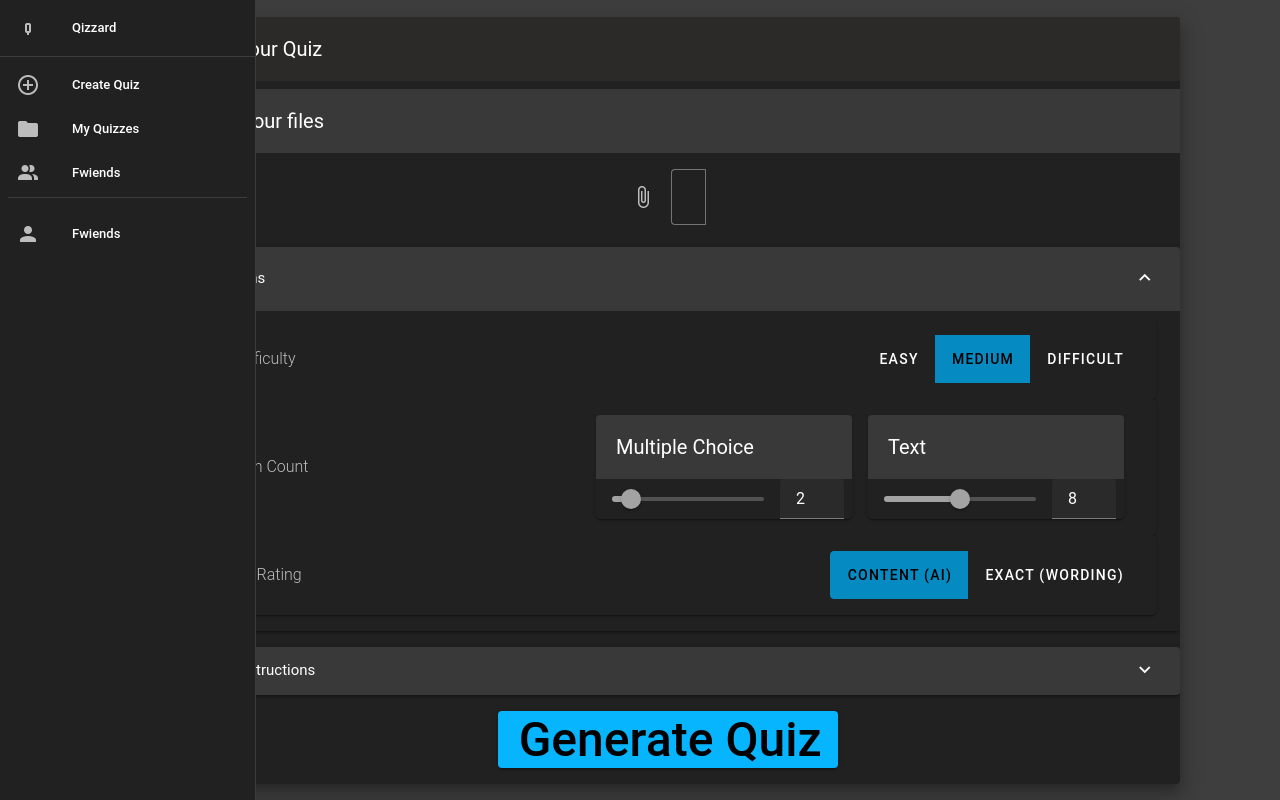
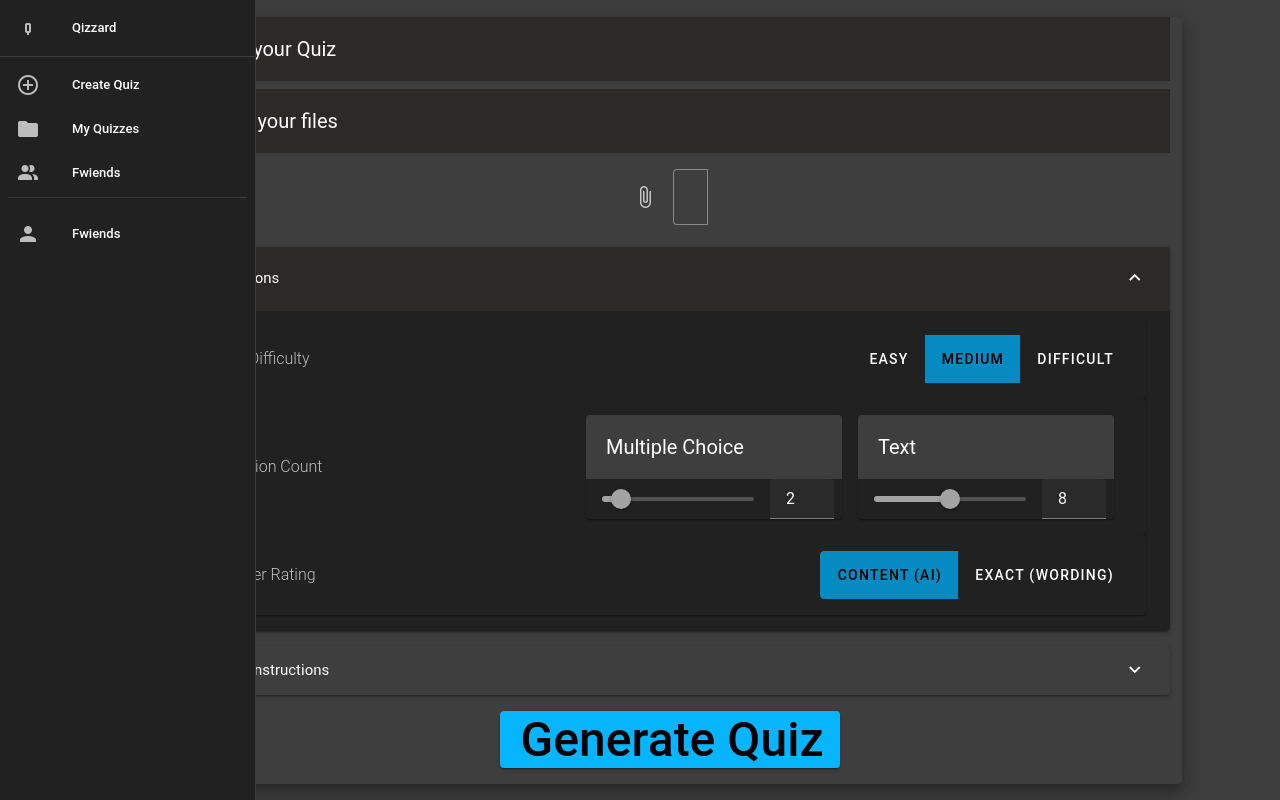
Before and after one commit to JAM3333/Quizzard, a Vue app in the folder Quizzard/: page /quizcreator in a window 1280 px wide. Built offline with nearby package versions, Linux system fonts and the light colour scheme.

Commit message:
Adjusted colors

```diff
--- a/Quizzard/src/plugins/vuetify.js
+++ b/Quizzard/src/plugins/vuetify.js
@@ -15,8 +15,8 @@
   dark: true,
   colors: {
     primary: '#2C2929',
-    secondary: '#393939',
-    third: '#2C2929',
+    secondary: '#3E3E3E',
+    third: '#393939',
     button: '#07B5FF',
     buttonSecond: '#41455D',
     backgroundMain: '#4D4D4D',
--- a/Quizzard/src/views/QuizCreator.vue
+++ b/Quizzard/src/views/QuizCreator.vue
@@ -7,11 +7,11 @@
   <v-app>
     <SideBar></SideBar>
     <v-main color="background" class="d-flex align-center justify-center">
-      <v-card width="80vw" height="auto" class="d-flex align-center flex-column" elevation="12">
+ l     <v-card width="80vw" color="secondary" height="auto" class="d-flex align-center flex-column pl-3 pr-3" elevation="12">
         <v-toolbar color="primary" title="Create your Quiz"></v-toolbar>
         <v-toolbar
           class="text-medium-emphasis mt-2 font-weight-light"
-          color="secondary"
+          color="primary"
           title="Upload your files"
         ></v-toolbar>
         <v-file-input
@@ -25,8 +25,8 @@
           ref="fileUpload"
         ></v-file-input>
         <v-expansion-panels v-model="panel">
-          <v-expansion-panel expand title="Quiz Options" color="secondary">
-            <v-expansion-panel-text>
+          <v-expansion-panel expand title="Quiz Options" color="primary">
+            <v-expansion-panel-text :style="{background: $vuetify.theme.themes.background}">
               <v-card class="pa-4 d-flex align-center">
                 <span class="text-medium-emphasis ms-1 font-weight-light">
                   Quiz Difficulty
```
